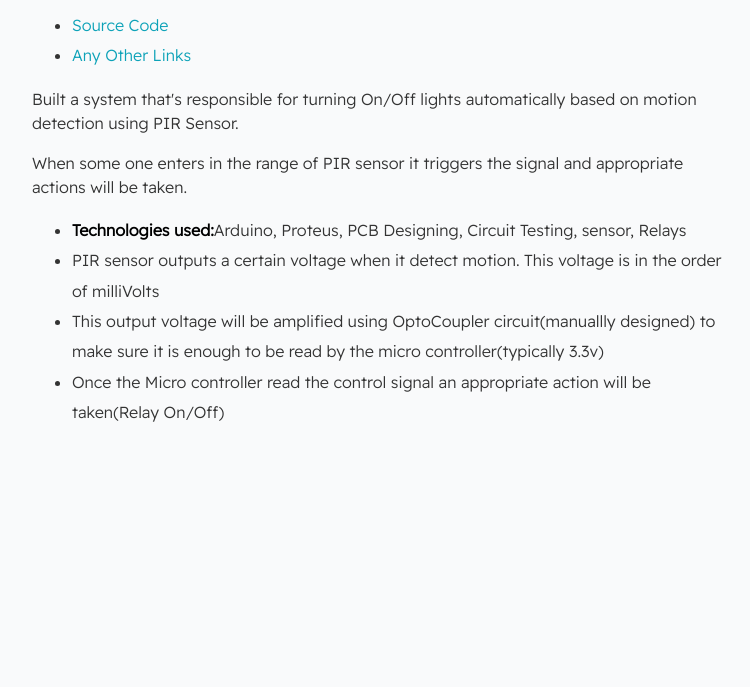
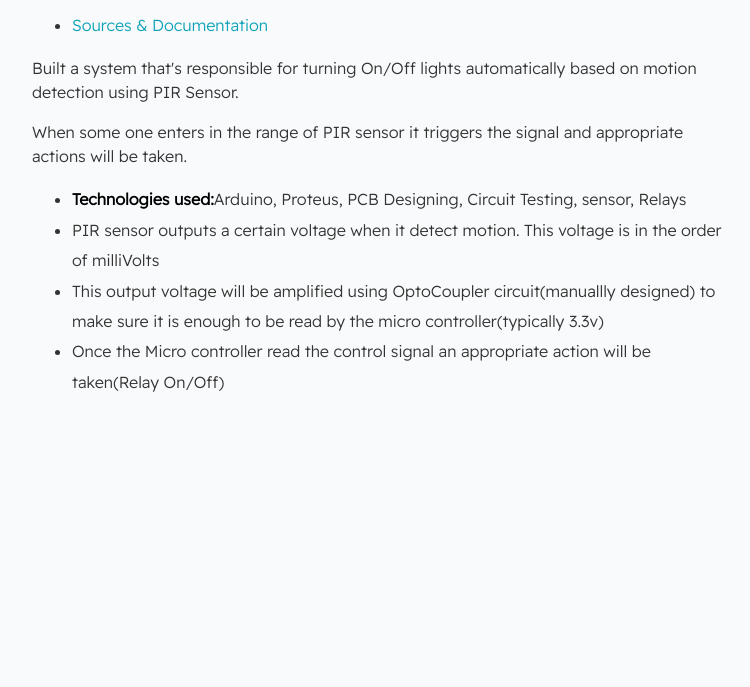
Before and after one commit to nishith-narukulla/Digital-Resume, a plain HTML site: page project4.html in a window 1280 px wide. Shown: the part 113-800 px from the top of the page, without its empty margins (258-1008 px from the left). Drawn offline with Linux system fonts and the light colour scheme.

Commit message:
update: source links added

```diff
--- a/project4.html
+++ b/project4.html
@@ -19,8 +19,8 @@
         <h1>PIR Motion Based Lighting Control System</h1>
 
         <ul>
-            <li><a class="project-link" href="">Source Code</a></li>
-            <li><a class="project-link" href="">Any Other Links</a></li>
+            <li><a class="project-link" href="https://github.com/nishith-narukulla/PIR-Motion-based-Lighting"
+                    target="_blank">Sources & Documentation</a></li>
         </ul>
 
         <p>
```
Also changed, not shown: project1.html (+2 -1 lines), project5.html (+2 -1 lines).
